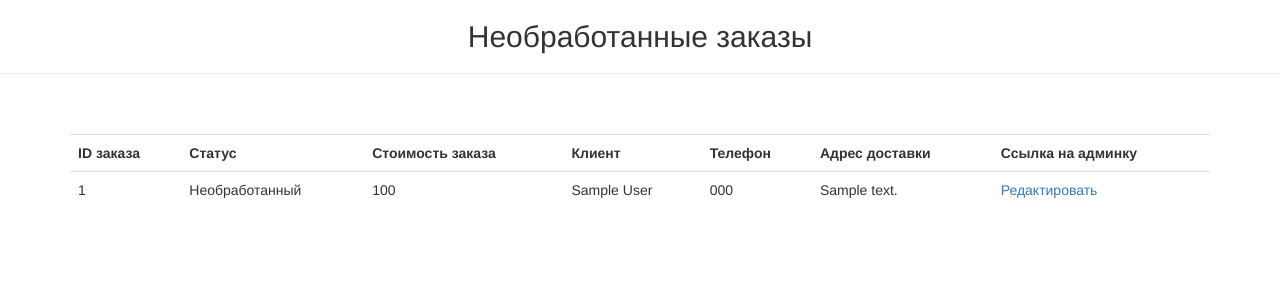
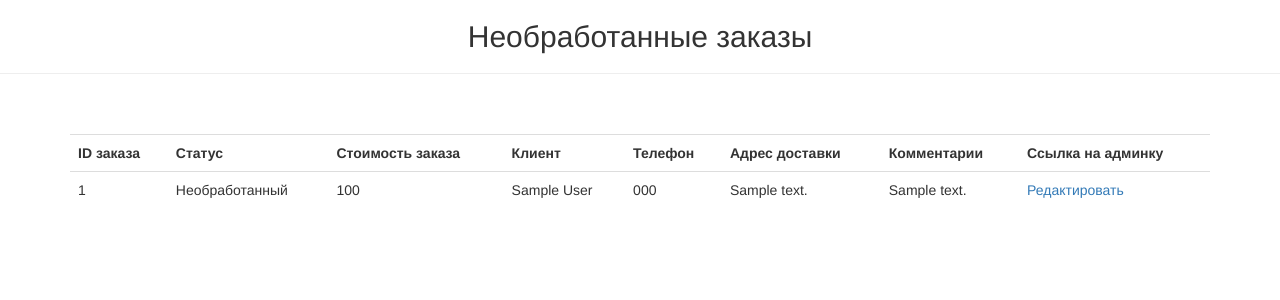
Before and after one commit to Romigo24/star-burger, a Django app: page /manager/orders/ in a window 1280 px wide. Shown: the part 52-352 px from the top of the page. Run offline with Django 3.2, Linux system fonts and the light colour scheme; a user stored in the database is signed in; tables that the repository leaves empty hold one stand-in row (values such as "Sample post"); parts of the project's set-up code (start-up, migrations or seed data) failed here and were passed over; some libraries are stand-ins or nearby versions.

Commit message:
add comments to the order

```diff
--- a/foodcartapp/models.py
+++ b/foodcartapp/models.py
@@ -154,6 +154,7 @@ class Order(models.Model):
         default='unprocessed',
         db_index=True
     )
+    comment = models.TextField('Комментарий', blank=True)
 
     class Meta:
         verbose_name = 'заказ'
--- a/restaurateur/templates/order_items.html
+++ b/restaurateur/templates/order_items.html
@@ -19,6 +19,7 @@
       <th>Клиент</th>
       <th>Телефон</th>
       <th>Адрес доставки</th>
+      <th>Комментарии</th>
       <th>Ссылка на админку</th>
     </tr>
 
@@ -30,6 +31,7 @@
         <td>{{ item.firstname }} {{ item.lastname }}</td>
         <td>{{ item.phonenumber }}</td>
         <td>{{ item.address }}</td>
+        <td>{{ item.comment }}</td>
         <td><a href="{% url 'admin:foodcartapp_order_change' item.id %}?back={{ request.path }}">Редактировать</a></td>
       </tr>
     {% endfor %}
```
Also changed, not shown: foodcartapp/migrations/0044_order_comment.py (added).
